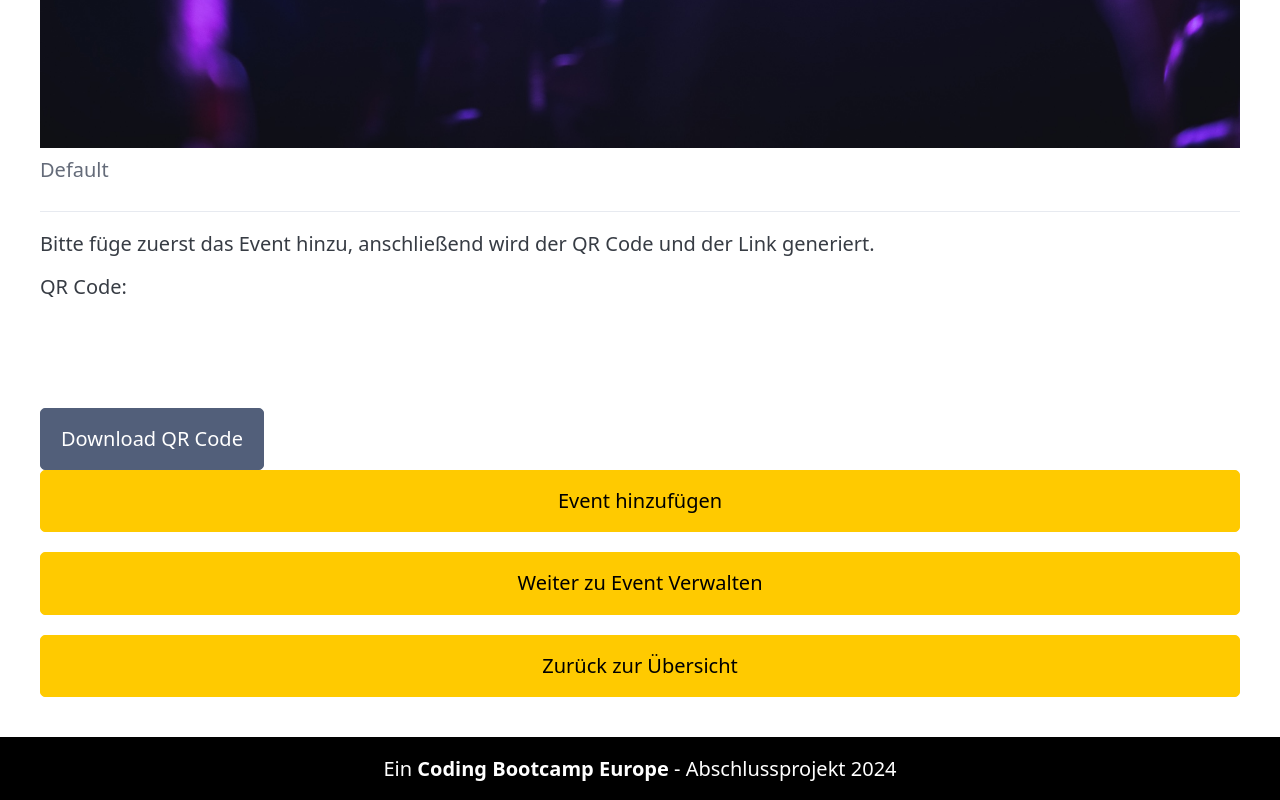
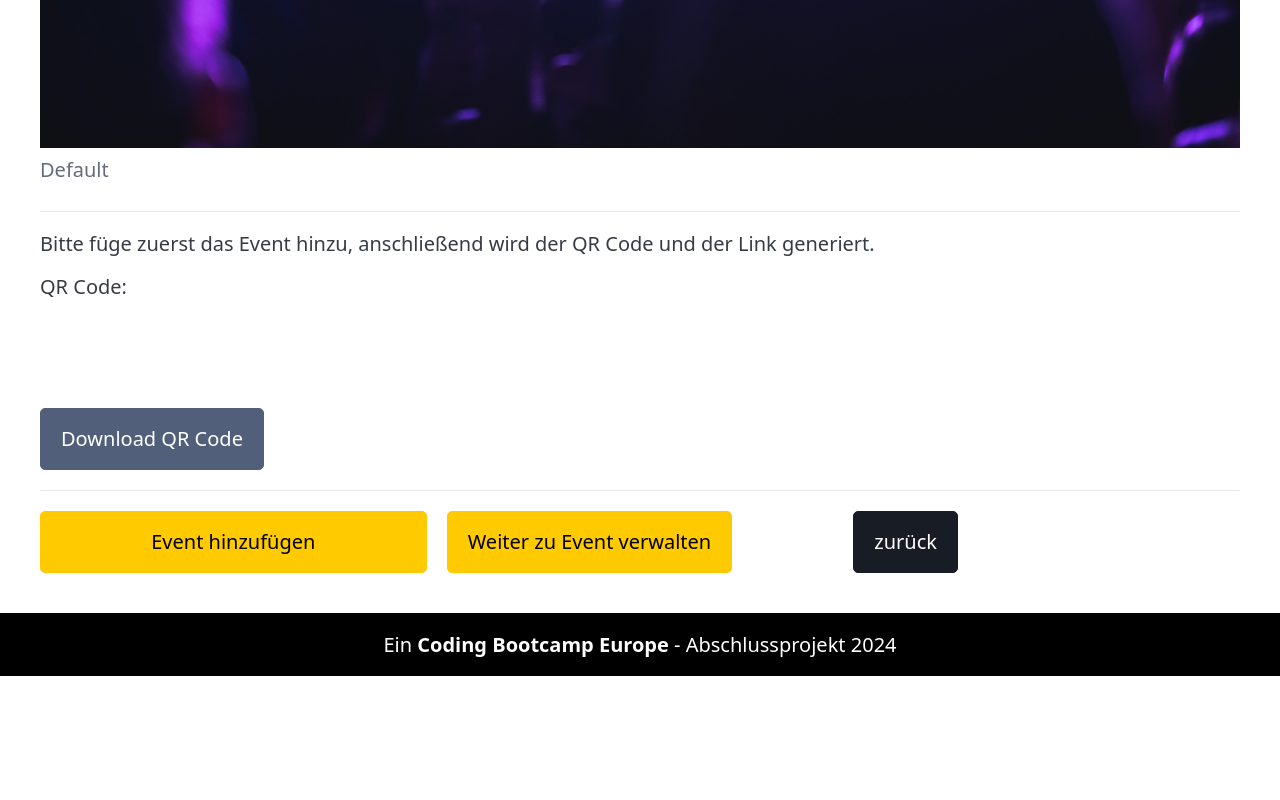
Before and after one commit to coding-bootcamps-eu/final-project-tz-2023-08-track-stack, a Vue app: page /create-event in a window 1280 px wide. Shown: the part 1696-2496 px from the top of the page. After the commit the page ends 2372 px from the top, so only its background shows below. Built offline with nearby package versions, Linux system fonts and the light colour scheme.

Commit message:
chore: add comments

```diff
--- a/src/stores/EventStore.js
+++ b/src/stores/EventStore.js
@@ -1,34 +1,40 @@
+// Importieren der defineStore-Funktion aus dem Pinia-Paket
 import { defineStore } from 'pinia'
 
+// Definition des Event Stores mit den Zustandsvariablen und Aktionen
 export const useEventStore = defineStore('event', {
   state: () => ({
     events: [], // Hier werden die Event-Daten des activeDjs gespeichert
-    currentEvent: null,
-    eventDataForGuest: null
+    currentEvent: null, // Das aktuell bearbeitete Event
+    eventDataForGuest: null // Eventdaten für Gäste (nicht eingeloggte DJs)
   }),
 
   actions: {
+    // Aktion zum Abrufen und Filtern von Events des aktiven DJs
     async fetchAndFilterEvents() {
       try {
         const localStorageDjId = localStorage.getItem('activeDjId')
         if (!localStorageDjId) {
-          return // Wenn activeDjId nicht im localStorage vorhanden ist
+          return // Wenn activeDjId nicht im localStorage vorhanden ist, wird die Funktion beendet
         }
         const response = await fetch('http://localhost:3000/events')
         if (!response.ok) {
           throw new Error('Failed to fetch events from API')
         }
         const allEvents = await response.json()
+        // Filtern der Events nach der djId des aktiven DJs
         this.events = allEvents.filter((event) => event.djId === localStorageDjId)
       } catch (error) {
         console.error(error)
       }
     },
 
+    // Aktion zum Setzen von Eventdaten für Gäste
     setEventDataFromGuestStart(data) {
       this.eventDataForGuest = data
     },
 
+    // Aktion zum Laden des aktuellen Events aus dem Local Storage
     loadCurrentEventFromLocalStorage() {
       const eventData = localStorage.getItem('eventData')
       if (eventData) {
@@ -36,6 +42,7 @@ export const useEventStore = defineStore('event', {
       }
     },
 
+    // Aktion zum Abrufen eines bestimmten Events aus der API
     async fetchEvent(eventId) {
       try {
         const response = await fetch(`http://localhost:3000/events/${eventId}`)
@@ -49,6 +56,7 @@ export const useEventStore = defineStore('event', {
       }
     },
 
+    // Aktion zum Aktualisieren eines Events in der API
     async updateEventInApi(eventData) {
       try {
         console.log('Sending data to API:', eventData) // Debugging
@@ -74,6 +82,7 @@ export const useEventStore = defineStore('event', {
       }
     },
 
+    // Aktion zum Löschen eines Events aus der API
     async deleteEvent(eventId) {
       try {
         const response = await fetch(`http://localhost:3000/events/${eventId}`, {
@@ -84,6 +93,7 @@ export const useEventStore = defineStore('event', {
           throw new Error('Failed to delete event')
         }
 
+        // Entfernen des gelöschten Events aus der lokalen Events-Liste
         this.events = this.events.filter((event) => event.id !== eventId)
       } catch (error) {
         console.error(error)
--- a/src/views/dj/CreateEvent.vue
+++ b/src/views/dj/CreateEvent.vue
@@ -97,18 +97,13 @@
     <p>Bitte füge zuerst das Event hinzu, anschließend wird der QR Code und der Link generiert.</p>
     <!-- eventId als Prop übergeben -->
     <QrCodeGenerator2 :eventId="eventId" />
-    <input type="submit" value="Event hinzufügen" />
+    <hr />
+    <div class="grid">
+      <input type="submit" value="Event hinzufügen" />
+      <router-link to="/events"><button>Weiter zu Event verwalten</button></router-link>
+      <router-link to="/dj-overview"><button class="contrast">zurück</button></router-link>
+    </div>
   </form>
-  <input
-    type="submit"
-    value="Weiter zu Event Verwalten"
-    @click="this.$router.push({ path: '/events' })"
-  />
-  <input
-    type="submit"
-    value="Zurück zur Übersicht"
-    @click="this.$router.push({ path: '/dj-overview' })"
-  />
 </template>
 
 <script>
--- a/src/views/dj/EditEvent.vue
+++ b/src/views/dj/EditEvent.vue
@@ -93,21 +93,28 @@
     </div>
     <hr />
     <h4>QR Code</h4>
-    <QrCodeGenerator2 />
-    <input type="submit" value="Event aktualisieren" />
+    <QrCodeGenerator2 :eventId="eventId" />
+
+    <hr />
+    <div class="grid">
+      <input type="submit" value="Event aktualisieren" />
+      <router-link to="/register"><button class="contrast">zurück</button></router-link>
+    </div>
   </form>
   <p v-else>Loading...</p>
 </template>
 
 <script>
-import { useEventStore } from '@/stores/EventStore'
+// Importieren der benötigten Komponenten und Stores
 import QrCodeGenerator2 from '@/components/QrCodeGenerator2.vue'
 import ActiveDj from '@/components/ActiveDj.vue'
+import { useEventStore } from '@/stores/EventStore'
 
 export default {
-  components: { ActiveDj, QrCodeGenerator2 },
+  components: { ActiveDj, QrCodeGenerator2 }, // Registrieren der Komponenten ActiveDj und QrCodeGenerator2
 
   computed: {
+    // Berechnete Eigenschaft, um das aktuelle Event aus dem Store zu erhalten
     event() {
       const eventStore = useEventStore()
       return eventStore.currentEvent
@@ -115,20 +122,23 @@ export default {
   },
 
   async created() {
+    // Laden des aktuellen Events aus dem Local Storage beim Erstellen der Komponente
     const eventStore = useEventStore()
     eventStore.loadCurrentEventFromLocalStorage()
 
-    // Load playlists
+    // Laden der Playlists aus der API
     await this.loadPlaylists()
   },
 
   data() {
     return {
+      // Array für die Playlists
       playlists: []
     }
   },
 
   methods: {
+    // Methode zum Laden der Playlists aus der API
     async loadPlaylists() {
       try {
         const response = await fetch('http://localhost:3000/playlists')
@@ -141,19 +151,21 @@ export default {
       }
     },
 
+    // Methode zum Aktualisieren des Events
     async updateEvent() {
       try {
-        // Übernehmen Sie die Änderungen im Local Storage
+        // Speichern der Eventdaten im Local Storage
         localStorage.setItem('eventData', JSON.stringify(this.event))
 
         const eventStore = useEventStore()
 
-        // Ändern Sie das eventImage-Attribut entsprechend
+        // Aktualisieren des eventImage-Attributs entsprechend
         this.event.eventImage = this.getImagePath(this.event.eventImage)
 
-        // Aktualisieren Sie das Event in der API
+        // Aktualisieren des Events in der API
         await eventStore.updateEventInApi(this.event)
 
+        // Anzeigen einer Erfolgsmeldung und Weiterleitung zur Eventliste
         alert('Event erfolgreich aktualisiert')
         this.$router.push({ path: '/events' })
       } catch (error) {
@@ -162,6 +174,7 @@ export default {
       }
     },
 
+    // Methode zum Abrufen des Bildpfads basierend auf dem Veranstaltungsmotiv
     getImagePath(image) {
       switch (image) {
         case 'Geburtstag':
--- a/src/views/dj/EventsView.vue
+++ b/src/views/dj/EventsView.vue
@@ -35,54 +35,37 @@
   </form>
   <router-link to="/dj-overview"><button>Zurück zur Übersicht</button></router-link>
 </template>
-
 <script>
 import ActiveDj from '@/components/ActiveDj.vue'
 import { useEventStore } from '@/stores/EventStore'
 
 export default {
   components: { ActiveDj },
-
   data() {
     return {
+      // Array zur Speicherung von Veranstaltungsdaten
       events: []
     }
   },
-
   created() {
+    // Beim Erstellen der Komponente werden die Veranstaltungsdaten geladen
     this.fetchEvents()
   },
-
   methods: {
+    // Methode zum Abrufen der Veranstaltungsdaten
     async fetchEvents() {
+      // Verwendung des Event Stores zum Abrufen und Filtern von Veranstaltungen
       await useEventStore().fetchAndFilterEvents()
+      // Aktualisierung der lokalen Daten mit den abgerufenen Veranstaltungen
       this.events = useEventStore().events
     },
+    // Methode zum Löschen einer Veranstaltung
     async deleteEvent(eventId) {
+      // Verwendung des Event Stores zum Löschen der Veranstaltung
       await useEventStore().deleteEvent(eventId)
+      // Aktualisierung der angezeigten Veranstaltungen nach dem Löschen
       this.fetchEvents()
     }
   }
 }
 </script>
-
-<style scoped>
-details {
-  border: black 1px solid;
-  padding: 1rem 3rem;
-}
-
-.transparentBackground {
-  border-radius: 5px;
-  background: #ffffffb5;
-}
-@media (prefers-color-scheme: dark) {
-  .trasparentBackground {
-    border-radius: 5px;
-    background: #333333b5;
-  }
-  details {
-    border: white 1px solid;
-  }
-}
-</style>
```
